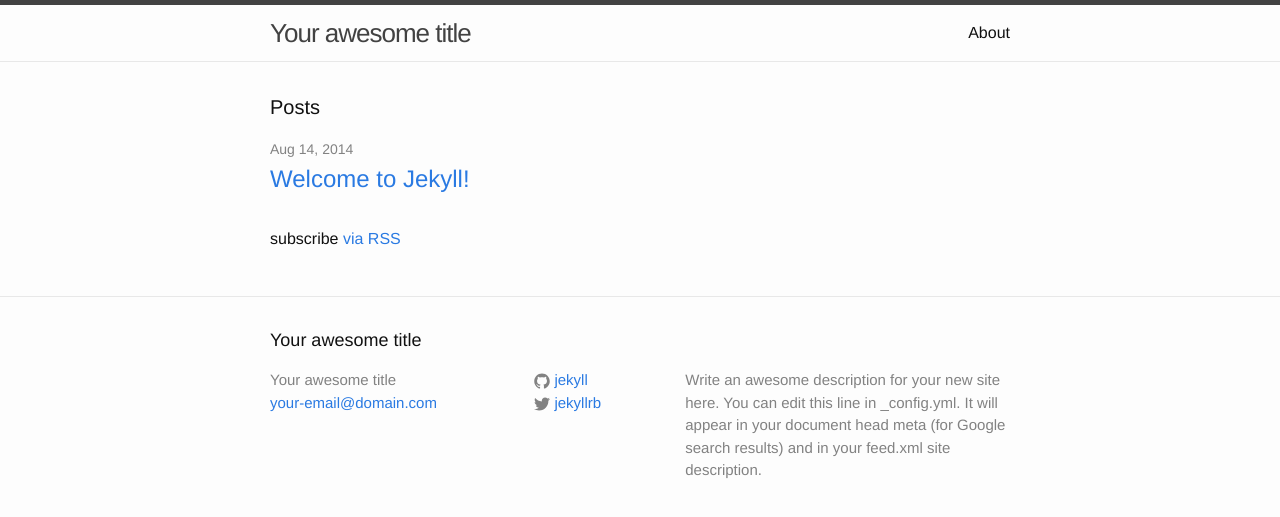
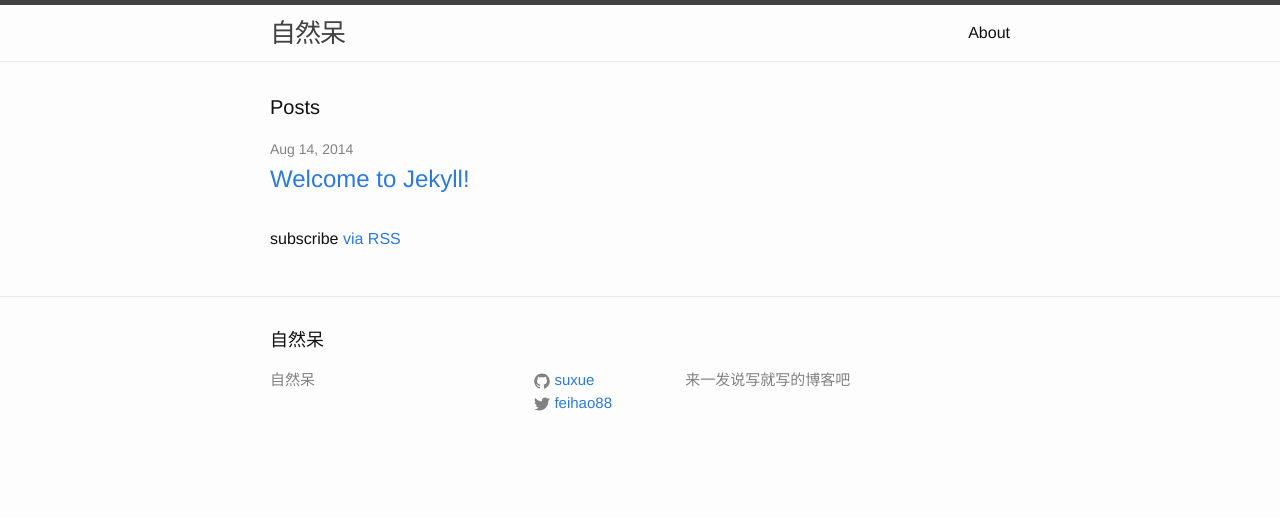
Before and after one commit to suxue/jekyllsite, a Jekyll site: the page built from index.html, in a window 1280 px wide. Shown: the top 517 px of the page. Built offline with Jekyll 4.4.1, drawn with Linux system fonts in a browser that asks for light colours.

Commit message:
change site metadata

```diff
--- a/_config.yml
+++ b/_config.yml
@@ -1,14 +1,12 @@
 # Site settings
-title: Your awesome title
-email: your-email@domain.com
+title: 自然呆
+#email: mrfeihao.AT.gmail.com
 description: > # this means to ignore newlines until "baseurl:"
-  Write an awesome description for your new site here. You can edit this
-  line in _config.yml. It will appear in your document head meta (for
-  Google search results) and in your feed.xml site description.
+    来一发说写就写的博客吧
 baseurl: "" # the subpath of your site, e.g. /blog/
-url: "http://yourdomain.com" # the base hostname & protocol for your site
-twitter_username: jekyllrb
-github_username:  jekyll
+url: "http://www.crystalsnow.info" # the base hostname & protocol for your site
+twitter_username: feihao88
+github_username:  suxue
 
 # Build settings
 markdown: kramdown
```
